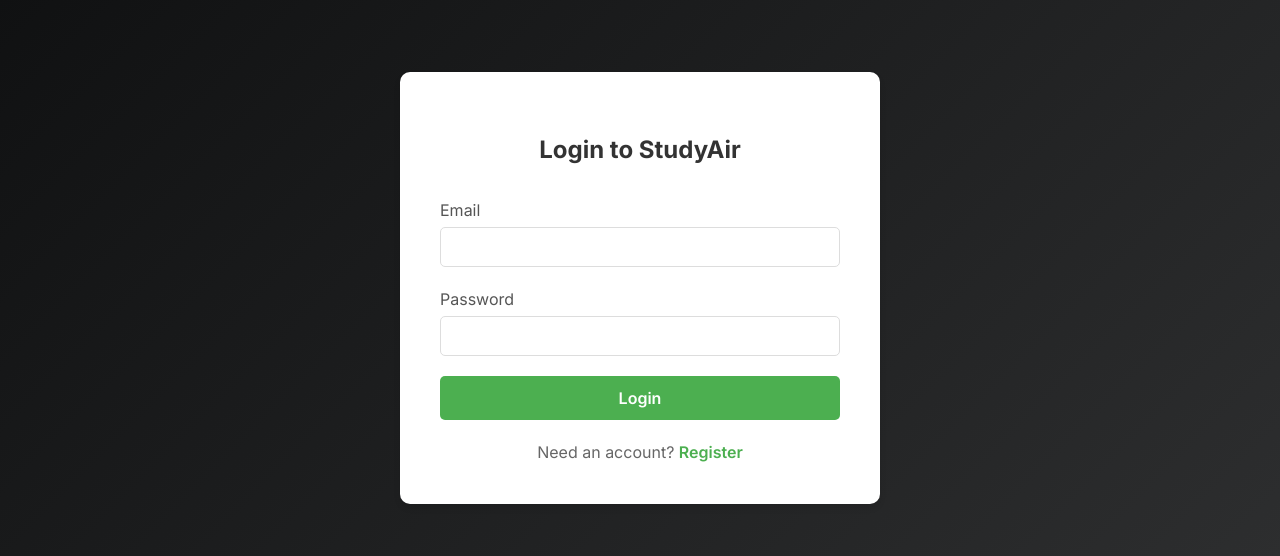
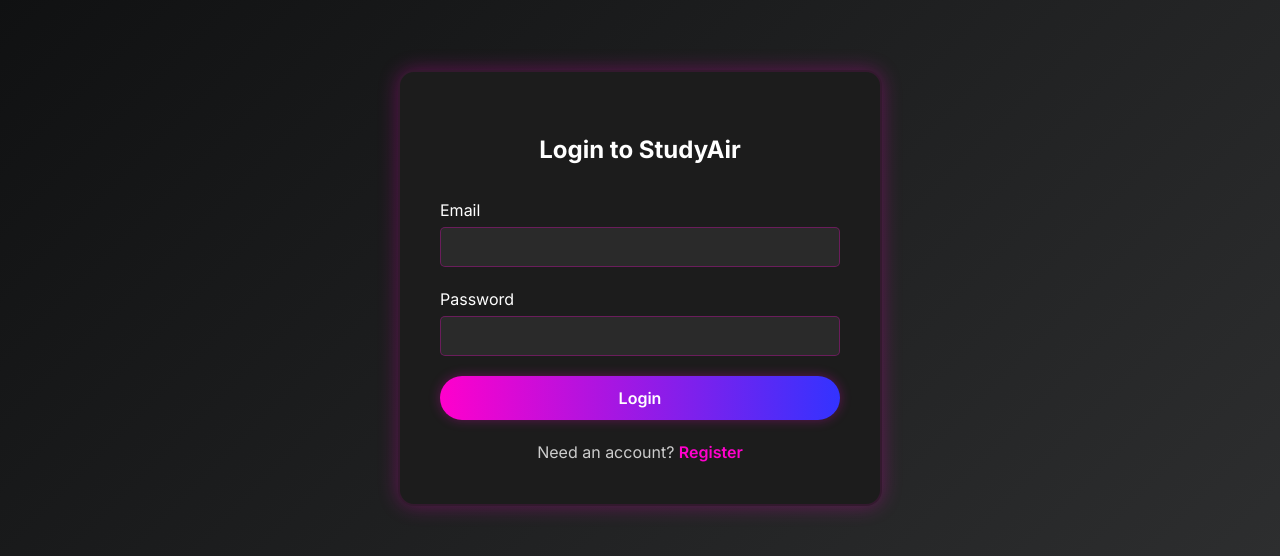
Before and after one commit to SommieOgu/StudyAir, a React (Vite) app: page /login in a window 1280 px wide. Shown: the part 132-688 px from the top of the page. Built offline with nearby package versions, Linux system fonts and the light colour scheme; no server answers.

Commit message:
Updated CSS styling for the Login & register pages following Macy's styling

```diff
--- a/src/pages/Auth.css
+++ b/src/pages/Auth.css
@@ -7,28 +7,30 @@
 }
 
 .auth-card {
-  background: white;
+  background: #1c1c1c;
   padding: 40px;
-  border-radius: 10px;
-  box-shadow: 0 4px 6px rgba(0, 0, 0, 0.1);
+  border-radius: 1rem;
+  box-shadow: 0 0 20px rgba(255, 0, 204, 0.3);
   width: 100%;
   max-width: 400px;
+  border: 2px solid rgba(255, 0, 204, 0.1);
 }
 
 .auth-card h2 {
   text-align: center;
   margin-bottom: 30px;
-  color: #333;
+  color: white;
 }
 
 .error-message {
-  background-color: #fee;
-  color: #c33;
+  background-color: rgba(255, 0, 0, 0.1);
+  color: #ff6b6b;
   padding: 10px;
   border-radius: 5px;
   margin-bottom: 20px;
   text-align: center;
   font-size: 14px;
+  border: 1px solid rgba(255, 0, 0, 0.3);
 }
 
 .form-group {
@@ -39,57 +41,66 @@
   display: block;
   margin-bottom: 5px;
   font-weight: 500;
-  color: #555;
+  color: #fff;
 }
 
 .form-group input {
   width: 100%;
   padding: 10px;
-  border: 1px solid #ddd;
+  border: 1px solid rgba(255, 0, 204, 0.3);
   border-radius: 5px;
   font-size: 16px;
   box-sizing: border-box;
+  background: #2a2a2a;
+  color: white;
+  transition: all 0.3s ease;
 }
 
 .form-group input:focus {
   outline: none;
-  border-color: #4CAF50;
+  border-color: #ff00cc;
+  box-shadow: 0 0 10px rgba(255, 0, 204, 0.3);
 }
 
 .auth-submit-btn {
   width: 100%;
   padding: 12px;
-  background-color: #4CAF50;
+  background: linear-gradient(to right, #ff00cc, #3333ff);
   color: white;
   border: none;
-  border-radius: 5px;
+  border-radius: 50px;
   font-size: 16px;
   font-weight: 600;
   cursor: pointer;
-  transition: background-color 0.3s;
+  transition: all 0.3s ease;
+  box-shadow: 0 0 12px rgba(255, 0, 204, 0.3);
 }
 
 .auth-submit-btn:hover:not(:disabled) {
-  background-color: #45a049;
+  opacity: 0.9;
+  box-shadow: 0 0 20px rgba(255, 0, 204, 0.6);
 }
 
 .auth-submit-btn:disabled {
-  background-color: #ccc;
+  background: #555;
   cursor: not-allowed;
+  box-shadow: none;
 }
 
 .auth-footer {
   text-align: center;
   margin-top: 20px;
-  color: #666;
+  color: #ccc;
 }
 
 .auth-footer a {
-  color: #4CAF50;
+  color: #ff00cc;
   text-decoration: none;
   font-weight: 600;
+  transition: color 0.3s ease;
 }
 
 .auth-footer a:hover {
+  color: #ff4081;
   text-decoration: underline;
 }
```
